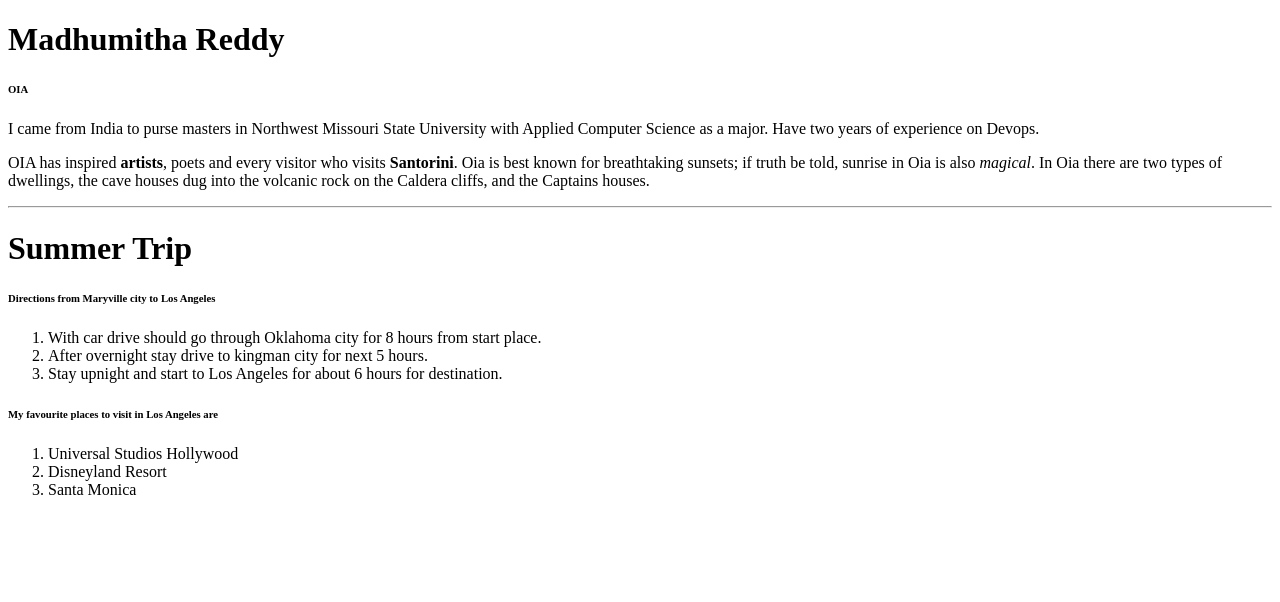
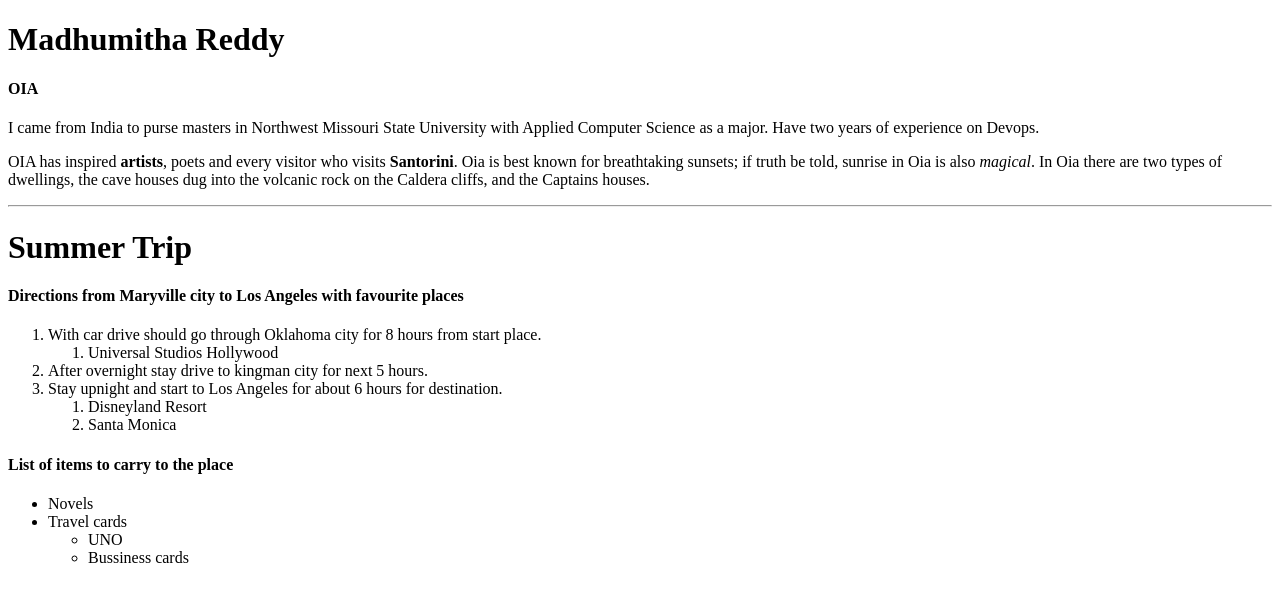
Before and after one commit to 44-563-WebApps-F21/webapps-f21-assignment-3-s545252, a plain HTML site: page index.html in a window 1280 px wide. Drawn offline with Linux system fonts and the light colour scheme.

Commit message:
added unordered list

```diff
--- a/index.html
+++ b/index.html
@@ -6,25 +6,36 @@
 
     <body>
         <h1> Madhumitha Reddy </h1>
-        <h6> OIA </h6>
+        <h4> OIA </h4>
         <p>
             I came from India to purse masters in Northwest Missouri State University with Applied Computer Science as a major. Have two years of experience on Devops.
         </p>
         <p> OIA has inspired <b>artists</b>, poets and every visitor who visits <strong>Santorini</strong>. Oia is best known for breathtaking sunsets; if truth be told, sunrise in Oia is also <i>magical</i>. In Oia there are two types of dwellings, the cave houses dug into the volcanic rock on the Caldera cliffs, and the Captains houses. </p>
         <hr>
         <h1>Summer Trip</h1>
-        <h6>Directions from Maryville city to Los Angeles</h6>
+        <h4>Directions from Maryville city to Los Angeles with favourite places</h4>
         <ol>
             <li>With car drive should go through Oklahoma city for 8 hours from start place.</li>
+            <ol>
+                <li>Universal Studios Hollywood</li>
+            </ol>
             <li>After overnight stay drive to kingman city for next 5 hours.</li>
             <li>Stay upnight and start to Los Angeles for about 6 hours for destination.</li>
+            <ol>
+                <li>Disneyland Resort</li>
+                <li>Santa Monica</li>
+            </ol>
         </ol>
-        <h6>My favourite places to visit in Los Angeles are</h6>
-        <ol>
-            <li>Universal Studios Hollywood</li>
-            <li>Disneyland Resort</li>
-            <li>Santa Monica</li>
-        </ol>
+        <h4> List of items to carry to the place</h4>
+        <ul>
+            <li> Novels</li>
+            <li>Travel cards</li>
+            <ul>
+                <li>UNO</li>
+                <li>Bussiness cards</li>
+            </ul>
+        </ul>
+
 
     </body>
 </html>
```
